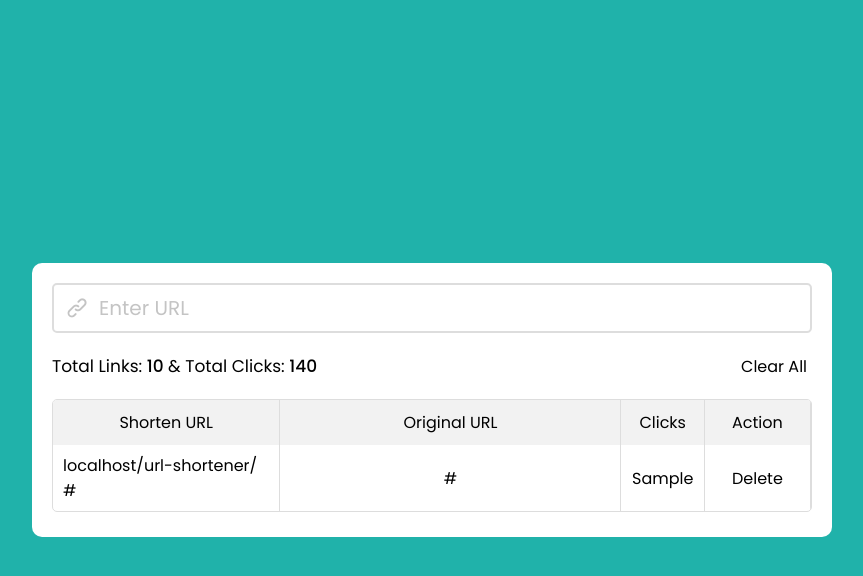
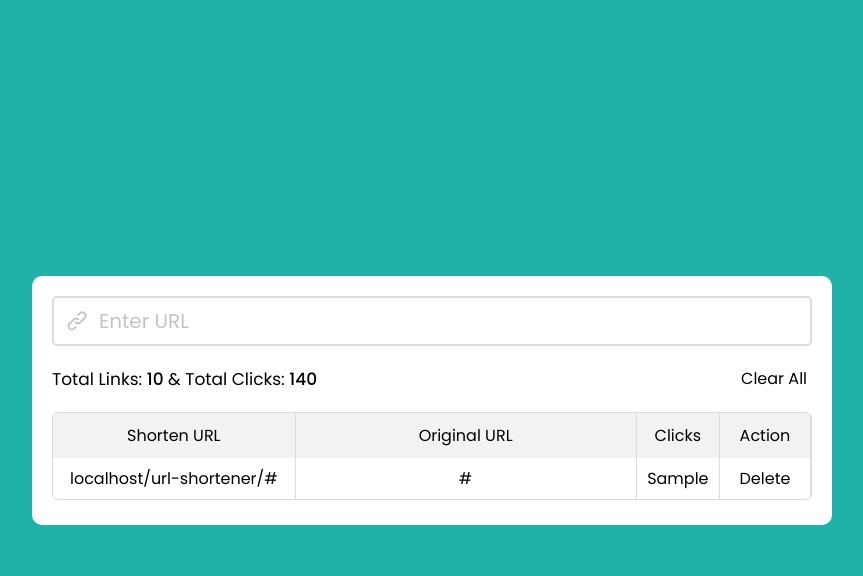
Before and after one commit to sachinpandeyatd/short-url, a PHP site: page /url-shortener/ in a window 1280 px wide. Shown: the top 576 px of the page, without its empty margins (208-1071 px from the left). Run offline with PHP 8.4, Linux system fonts and the light colour scheme; tables that the repository leaves empty or names only in its code hold one stand-in row (values such as "Sample post").

Commit message:
copy button activated

```diff
--- a/script.js
+++ b/script.js
@@ -5,8 +5,10 @@ fullURL = form.querySelector("input"),
 shortenBtn = form.querySelector("button"),
 blurEffect = document.querySelector(".blur-effect"),
 popupBox = document.querySelector(".popup-box"),
+form2 = popupBox.querySelector("form"),
 shortenURL = popupBox.querySelector("input"),
-saveBtn = popupBox.querySelector("button");
+saveBtn = popupBox.querySelector("button"),
+copyBtn = popupBox.querySelector(".copy-icon");
 
 form.onsubmit = (e)=>{
     e.preventDefault();
@@ -26,6 +28,11 @@ shortenBtn.onclick = ()=>{
                 let domain = "localhost/url-shortener/";
                 shortenURL.value = domain + data;
 
+                copyBtn.onclick = ()=>{
+                    shortenURL.select();
+                    document.execCommand();
+                }
+
                 saveBtn.onclick = ()=>{
                     location.reload();
                 }
--- a/style.css
+++ b/style.css
@@ -168,7 +168,7 @@ form input:valid ~ button{
 }
 
 .urls-area li:nth-child(1){
-    max-width: 30%;
+    max-width: 32%;
 }
 
 .urls-area li:nth-child(2){
@@ -180,7 +180,7 @@ form input:valid ~ button{
 }
 
 .urls-area li:nth-child(4){
-    max-width: 14%;
+    max-width: 12%;
 }
 
 .blur-effect{
```
